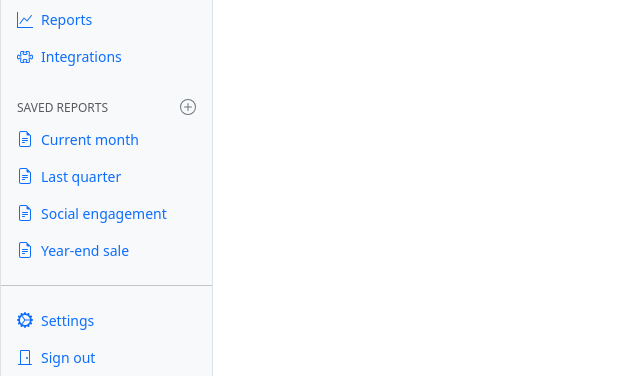
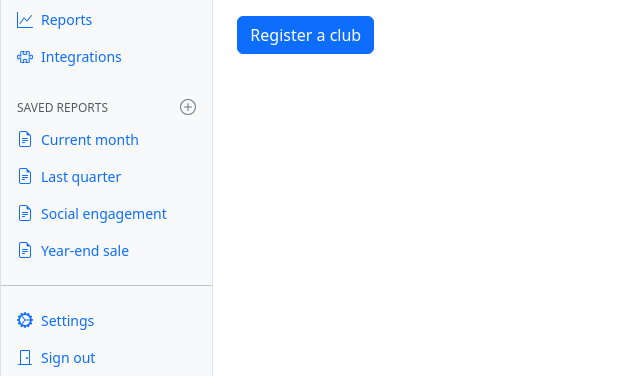
Before and after one commit to arthurarty/investment_club, a Django app: page /clubs/ in a window 1280 px wide. Shown: the part 212-588 px from the top of the page, without its empty margins (0-640 px from the left). Run offline with Django 5.2, Linux system fonts and the light colour scheme; the visitor is signed in with stand-in values (Sample User, id 1); data that the repository does not hold is empty; some libraries are stand-ins or nearby versions.

Commit message:
Add form to create club (#5)
* start working on forms to create a club

* Make use of a django form

* Complete basic form logic

* make use of bootstrap modal

```diff
--- /dev/null
+++ b/clubs/forms/club_creation_form.py
@@ -0,0 +1,20 @@
+from django import forms
+
+from clubs.models import Club
+
+
+class ClubCreationForm(forms.ModelForm):
+    """
+    From to create a new investment club.
+    """
+
+    class Meta:
+        model = Club
+        fields = ["name", "description", "contact_email", "contact_phone", "status"]
+        widgets = {
+            "name": forms.TextInput(attrs={"class": "form-control"}),
+            "description": forms.Textarea(attrs={"class": "form-control", "rows": 3}),
+            "contact_email": forms.EmailInput(attrs={"class": "form-control"}),
+            "contact_phone": forms.TextInput(attrs={"class": "form-control"}),
+            "status": forms.Select(attrs={"class": "form-control"}),
+        }
--- a/clubs/views.py
+++ b/clubs/views.py
@@ -1,7 +1,8 @@
 from django.contrib.auth.mixins import LoginRequiredMixin
-from django.shortcuts import render
+from django.shortcuts import redirect, render
 from django.views import View
 
+from clubs.forms.club_creation_form import ClubCreationForm
 from clubs.models import Club
 
 
@@ -23,5 +24,31 @@ class ClubsView(LoginRequiredMixin, View):
         context = {
             "clubs": clubs,
             "user": current_user,
+            "create_club_form": ClubCreationForm(),
         }
         return render(request, "clubs/index.html", context)
+
+    def post(self, request):
+        """
+        Handle POST requests to create a new club.
+        """
+        form = ClubCreationForm(request.POST)
+        if not form.is_valid():
+            current_user = request.user
+            clubs = (
+                Club.objects.filter(created_by=current_user)
+                .order_by("created_at")
+                .all()[:10]
+            )
+            context = {
+                "clubs": clubs,
+                "user": current_user,
+                "create_club_form": form,
+            }
+            return render(request, "clubs/index.html", context)
+        new_club = form.save(commit=False)
+        new_club.created_by = request.user
+        new_club.updated_by = request.user
+        new_club.save()
+        form.save_m2m()  # Save many-to-many relationships if any
+        return redirect("clubs:index")
--- a/templates/clubs/index.html
+++ b/templates/clubs/index.html
@@ -336,8 +336,33 @@
                         </tbody>
                     </table>
                 </div>
+                <!-- Button trigger modal -->
+                <button type="button" class="btn btn-primary" data-bs-toggle="modal" data-bs-target="#createClubFormModal">
+                Register a club
+                </button>
             </main>
         </div>
+    </div>
+    <!-- Modal -->
+    <div class="modal fade" id="createClubFormModal" tabindex="-1" aria-labelledby="createClubFormModalLabel" aria-hidden="true">
+    <div class="modal-dialog">
+        <div class="modal-content">
+            <div class="modal-header">
+                <h1 class="modal-title fs-5" id="createClubFormModalLabel">Create a new club</h1>
+                <button type="button" class="btn-close" data-bs-dismiss="modal" aria-label="Close"></button>
+            </div>
+            <form action="{% url 'clubs:index' %}" method="POST">
+                <div class="modal-body">
+                    {% csrf_token %}
+                    {{ create_club_form }}
+                </div>
+                <div class="modal-footer">
+                    <button type="button" class="btn btn-secondary" data-bs-dismiss="modal">Close</button>
+                    <button type="submit" class="btn btn-success">Create Club</button>
+                </div>
+            </form>
+        </div>
+    </div>
     </div>
     <script src="https://cdn.jsdelivr.net/npm/bootstrap@5.3.7/dist/js/bootstrap.bundle.min.js" integrity="sha384-ndDqU0Gzau9qJ1lfW4pNLlhNTkCfHzAVBReH9diLvGRem5+R9g2FzA8ZGN954O5Q" crossorigin="anonymous"></script>
     <script src="https://cdn.jsdelivr.net/npm/chart.js@4.3.2/dist/chart.umd.js"
```
Also changed, not shown: clubs/forms/__init__.py (added).
